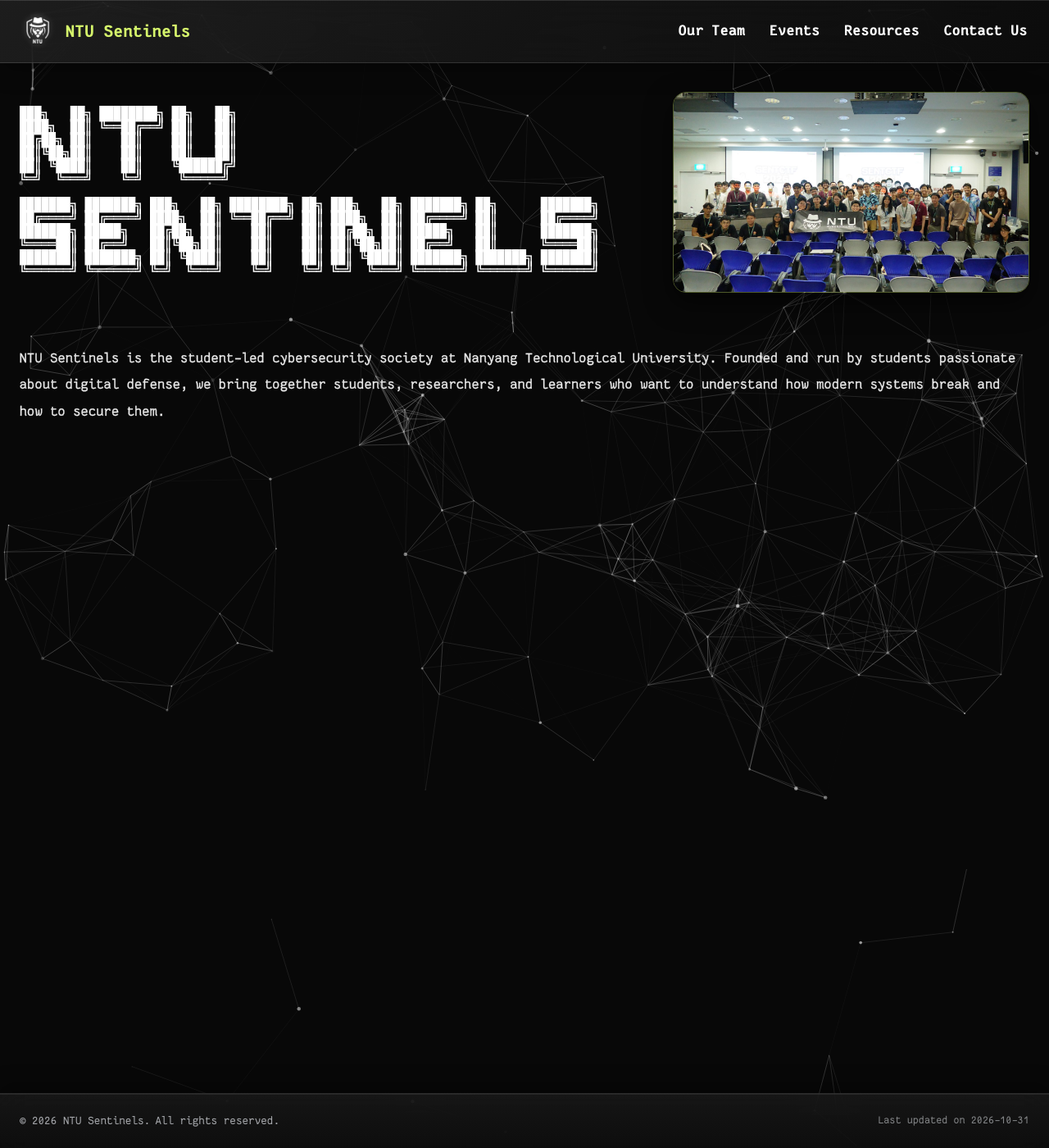
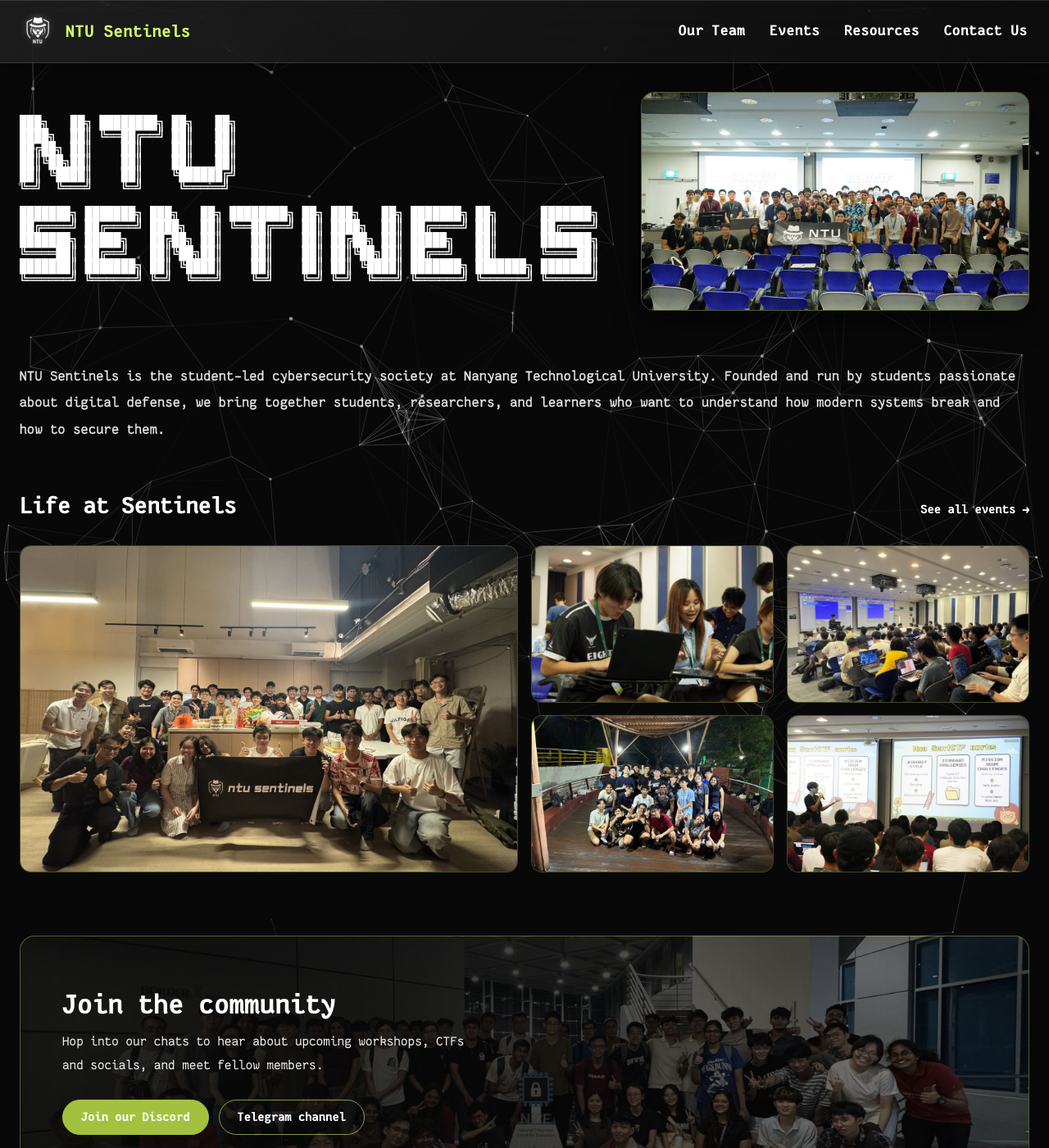
Before and after one commit to NTU-Sentinels/ntu-sentinels.github.io, a Jekyll site: the page built from _pages/index.md, in a window 1280 px wide and 1400 px high. Shown: the whole window at 82% size. Built offline with Jekyll 4.4.1, drawn with Linux system fonts in a browser that asks for light colours.

Commit message:
revamp main page, and updated discord link

```diff
--- a/_pages/index.md
+++ b/_pages/index.md
@@ -31,3 +31,39 @@
 
   </div>
 </section>
+
+<section class="home-gallery" aria-labelledby="home-gallery-title">
+  <div class="home-section__head">
+    <h2 class="home-section__title" id="home-gallery-title">Life at Sentinels</h2>
+    <a href="{{ '/events/' | relative_url }}" class="home-section__link">See all events &rarr;</a>
+  </div>
+
+  <div class="home-gallery__grid">
+    <figure class="home-gallery__item home-gallery__item--large">
+      <img src="{{ '/assets/images/home/cohesion-6.jpg' | relative_url }}" alt="NTU Sentinels members gathered behind the club banner" loading="lazy" decoding="async">
+    </figure>
+    <figure class="home-gallery__item">
+      <img src="{{ '/assets/images/home/sentctf-2.jpg' | relative_url }}" alt="Participants solving challenges at SentCTF" loading="lazy" decoding="async">
+    </figure>
+    <figure class="home-gallery__item">
+      <img src="{{ '/assets/images/home/hit-4.jpg' | relative_url }}" alt="Packed lecture theatre during a Hack It Thursday workshop" loading="lazy" decoding="async">
+    </figure>
+    <figure class="home-gallery__item">
+      <img src="{{ '/assets/images/home/cohesion-4.jpg' | relative_url }}" alt="Club members posing together at a night cohesion event" loading="lazy" decoding="async">
+    </figure>
+    <figure class="home-gallery__item">
+      <img src="{{ '/assets/images/home/sentctf-4.jpg' | relative_url }}" alt="Briefing on how SentCTF works" loading="lazy" decoding="async">
+    </figure>
+  </div>
+</section>
+
+<section class="home-join" aria-labelledby="home-join-title" style="--join-bg: url('{{ '/assets/images/home/hit-8.jpg' | relative_url }}')">
+  <div class="home-join__inner">
+    <h2 class="home-join__title" id="home-join-title">Join the community</h2>
+    <p class="home-join__text">Hop into our chats to hear about upcoming workshops, CTFs and socials, and meet fellow members.</p>
+    <div class="home-join__actions">
+      <a href="https://discord.gg/e5hvYAwum7" class="home-join__btn home-join__btn--primary" target="_blank" rel="noopener noreferrer">Join our Discord</a>
+      <a href="https://t.me/ntucybersecurityclub" class="home-join__btn" target="_blank" rel="noopener noreferrer">Telegram channel</a>
+    </div>
+  </div>
+</section>
--- a/assets/css/main.scss
+++ b/assets/css/main.scss
@@ -296,12 +296,14 @@
   .home-hero__visual {
     align-self: center;
     margin: 0;
+    flex: 0 1 520px;
+    min-width: 0;
   }
 }
 
 .home-hero__photo {
   display: block;
-  width: clamp(260px, 34vw, 520px);
+  width: 100%;
   max-width: 100%;
   height: auto;
   aspect-ratio: 16 / 9;
@@ -344,6 +346,149 @@
   letter-spacing: 0.012em;
 }
 
+/* Home: gallery + join banner */
+.home-gallery,
+.home-join {
+  width: min(100% - 48px, 1320px);
+  margin-inline: auto;
+}
+
+.home-gallery {
+  padding-bottom: clamp(48px, 6vw, 80px);
+}
+
+.home-section__head {
+  display: flex;
+  flex-wrap: wrap;
+  align-items: baseline;
+  justify-content: space-between;
+  gap: 8px 24px;
+  margin-bottom: clamp(20px, 2.6vw, 32px);
+}
+
+.home-section__title {
+  margin: 0;
+  color: var(--text-bright);
+  font-size: clamp(1.5rem, 2.4vw, 2rem);
+  font-weight: 700;
+  letter-spacing: -0.01em;
+}
+
+.home-section__link {
+  color: var(--phosphor);
+  font-weight: 700;
+  text-decoration: none;
+}
+
+.home-section__link:hover,
+.home-section__link:focus-visible {
+  text-decoration: underline;
+}
+
+.home-gallery__grid {
+  display: grid;
+  grid-template-columns: repeat(4, 1fr);
+  grid-auto-rows: clamp(150px, 15vw, 220px);
+  gap: clamp(10px, 1.2vw, 16px);
+}
+
+.home-gallery__item {
+  margin: 0;
+  overflow: hidden;
+  border-radius: 14px;
+  border: 1px solid rgba(213, 244, 107, 0.25);
+  background: #111;
+}
+
+.home-gallery__item--large {
+  grid-column: span 2;
+  grid-row: span 2;
+}
+
+.home-gallery__item img {
+  display: block;
+  width: 100%;
+  height: 100%;
+  object-fit: cover;
+  transition: transform 400ms ease;
+}
+
+.home-gallery__item:hover img {
+  transform: scale(1.04);
+}
+
+@media (max-width: 700px) {
+  .home-gallery__grid {
+    grid-template-columns: repeat(2, 1fr);
+    grid-auto-rows: 140px;
+  }
+}
+
+.home-join {
+  margin-bottom: clamp(48px, 6vw, 80px);
+  border-radius: 18px;
+  border: 1px solid rgba(213, 244, 107, 0.35);
+  overflow: hidden;
+  background:
+    linear-gradient(90deg, rgba(8, 8, 8, 0.92) 0%, rgba(8, 8, 8, 0.75) 55%, rgba(8, 8, 8, 0.45) 100%),
+    var(--join-bg) center / cover no-repeat,
+    #111;
+}
+
+.home-join__inner {
+  max-width: 620px;
+  padding: clamp(32px, 5vw, 64px) clamp(22px, 4vw, 56px);
+}
+
+.home-join__title {
+  margin: 0 0 12px;
+  color: var(--text-bright);
+  font-size: clamp(1.6rem, 2.8vw, 2.3rem);
+  font-weight: 700;
+}
+
+.home-join__text {
+  margin: 0 0 28px;
+  color: var(--text);
+  font-size: clamp(1rem, 1.3vw, 1.15rem);
+  line-height: 1.7;
+}
+
+.home-join__actions {
+  display: flex;
+  flex-wrap: wrap;
+  gap: 12px;
+}
+
+.home-join__btn {
+  display: inline-block;
+  padding: 12px 22px;
+  border-radius: 999px;
+  border: 1px solid rgba(213, 244, 107, 0.6);
+  color: var(--phosphor);
+  font-weight: 700;
+  text-decoration: none;
+  transition: background 200ms ease, color 200ms ease, transform 200ms ease;
+}
+
+.home-join__btn:hover,
+.home-join__btn:focus-visible {
+  background: rgba(213, 244, 107, 0.14);
+  transform: translateY(-2px);
+}
+
+.home-join__btn--primary {
+  background: #a3c13f;
+  border-color: #a3c13f;
+  color: #080808;
+}
+
+.home-join__btn--primary:hover,
+.home-join__btn--primary:focus-visible {
+  background: #b5d34e;
+  color: #080808;
+}
+
 .sr-only {
   position: absolute !important;
   width: 1px !important;
@@ -390,6 +535,11 @@
     width: min(100% - 32px, 1320px);
     padding-top: 20px;
     padding-bottom: 40px;
+  }
+
+  .home-gallery,
+  .home-join {
+    width: min(100% - 32px, 1320px);
   }
 
   .masthead__toggle {
```
Also changed, not shown: _pages/contact-us.md (+1 -1 lines), assets/images/home/cohesion-4.jpg (added), assets/images/home/cohesion-6.jpg (added), assets/images/home/hit-4.jpg (added), assets/images/home/hit-8.jpg (added), assets/images/home/sentctf-2.jpg (added), assets/images/home/sentctf-4.jpg (added).
